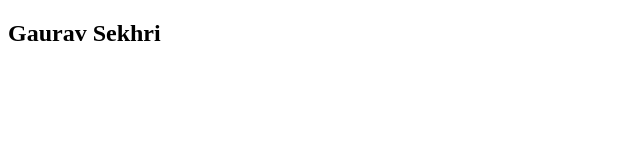
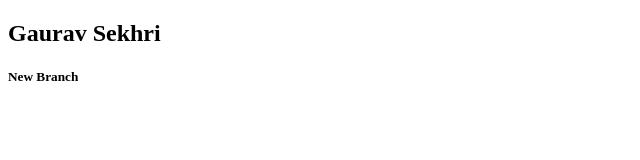
Before and after one commit to gauravsekhri/banana-talk, a plain HTML site: page index.html in a window 1280 px wide. Shown: the full height of the page, 0-640 px from the left. Drawn offline with Linux system fonts and the light colour scheme.

Commit message:
Update index.html
co

```diff
--- a/index.html
+++ b/index.html
@@ -11,6 +11,7 @@
     <body>
 
         <h2>Gaurav Sekhri</h2>
+        <h5>New Branch</h5>
 
         <script src="" async defer></script>
     </body>
```
